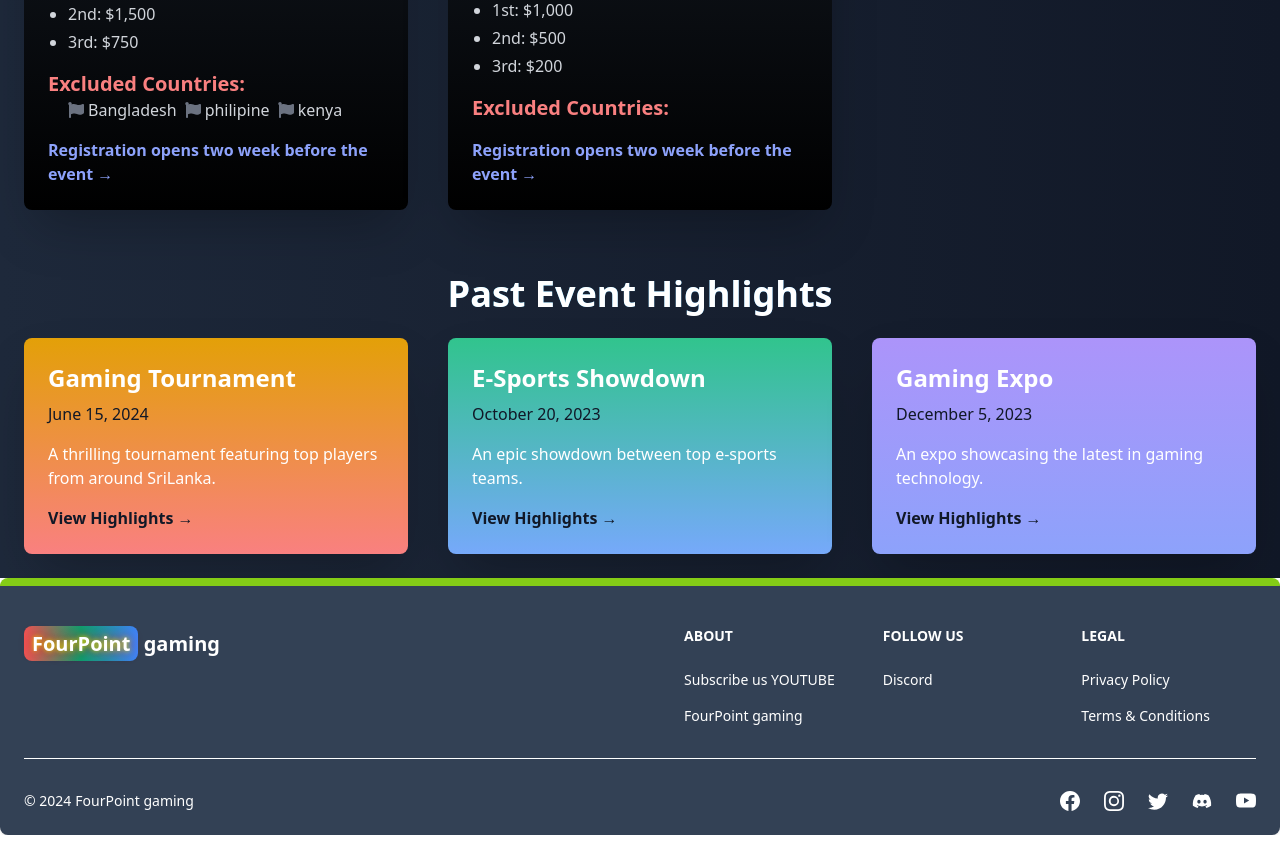
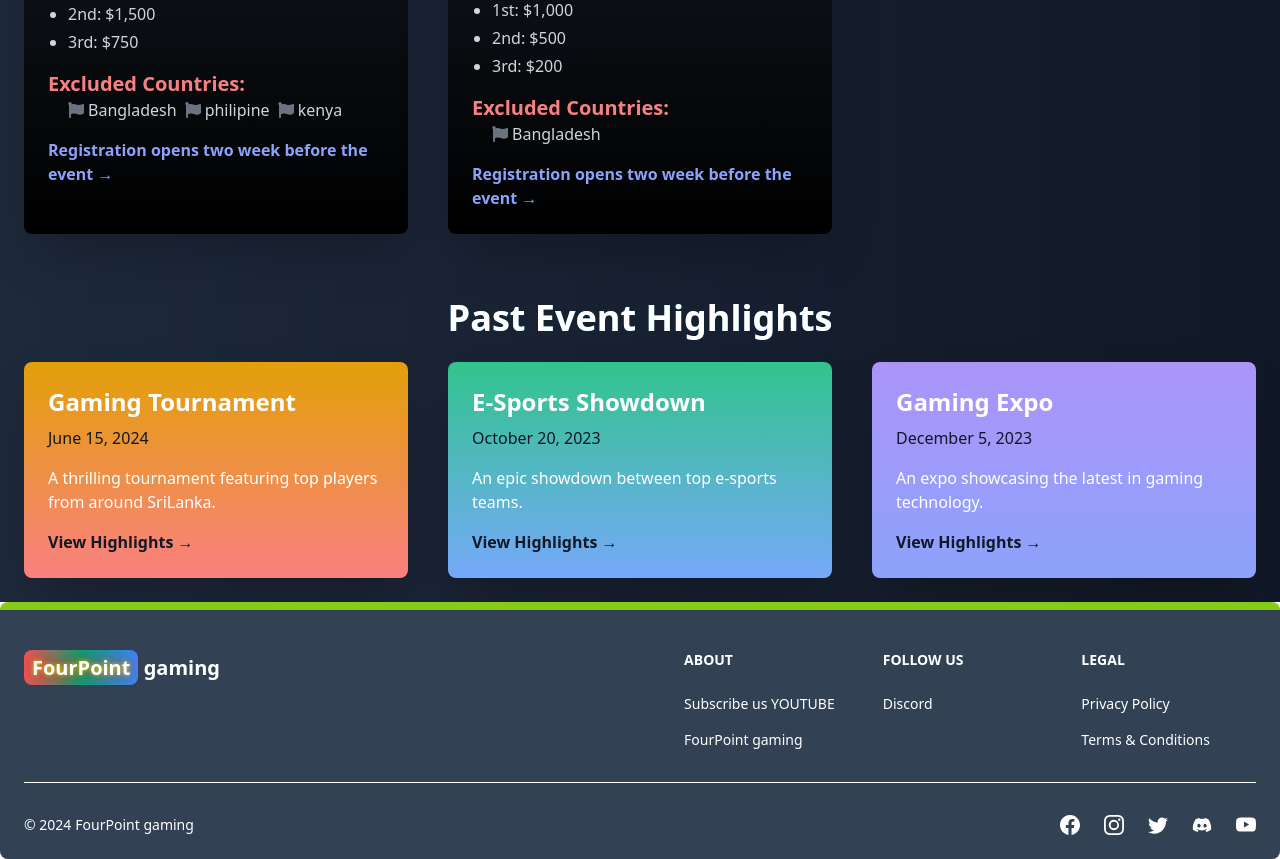
Before and after one commit to Hirun4/FourPoint-Gaming, a React (Vite) app in the folder client/: page /events in a window 1280 px wide. Shown: the part 2380-3239 px from the top of the page. Before the commit the page ends 3215 px from the top, so only its background shows below. Built offline with nearby package versions, Linux system fonts and the light colour scheme.

Commit message:
new event

```diff
--- a/client/src/pages/Events.jsx
+++ b/client/src/pages/Events.jsx
@@ -114,7 +114,7 @@ export default function Events() {
           { place: '3rd', prize: '$200' },
 
         ],
-        excludedCountries: []
+        excludedCountries: ['Bangladesh',]
 
       },
     ];
```
